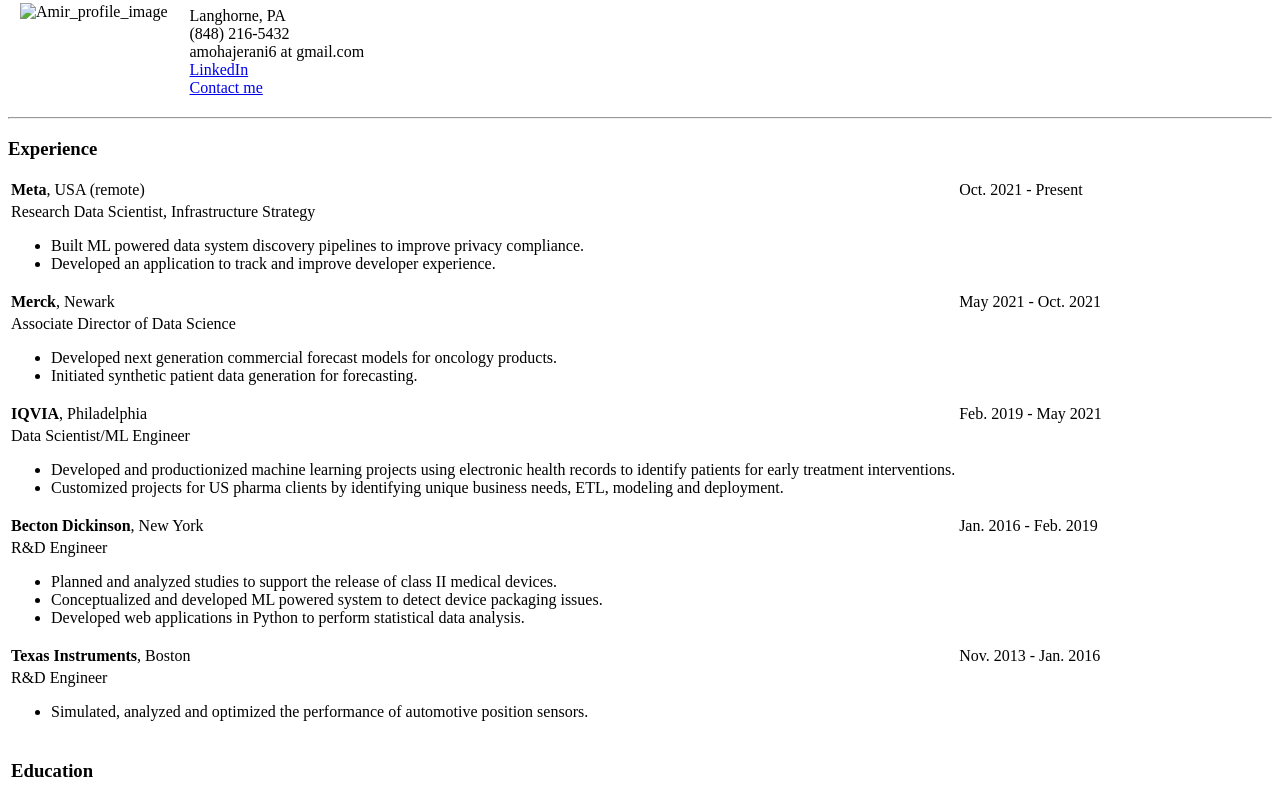
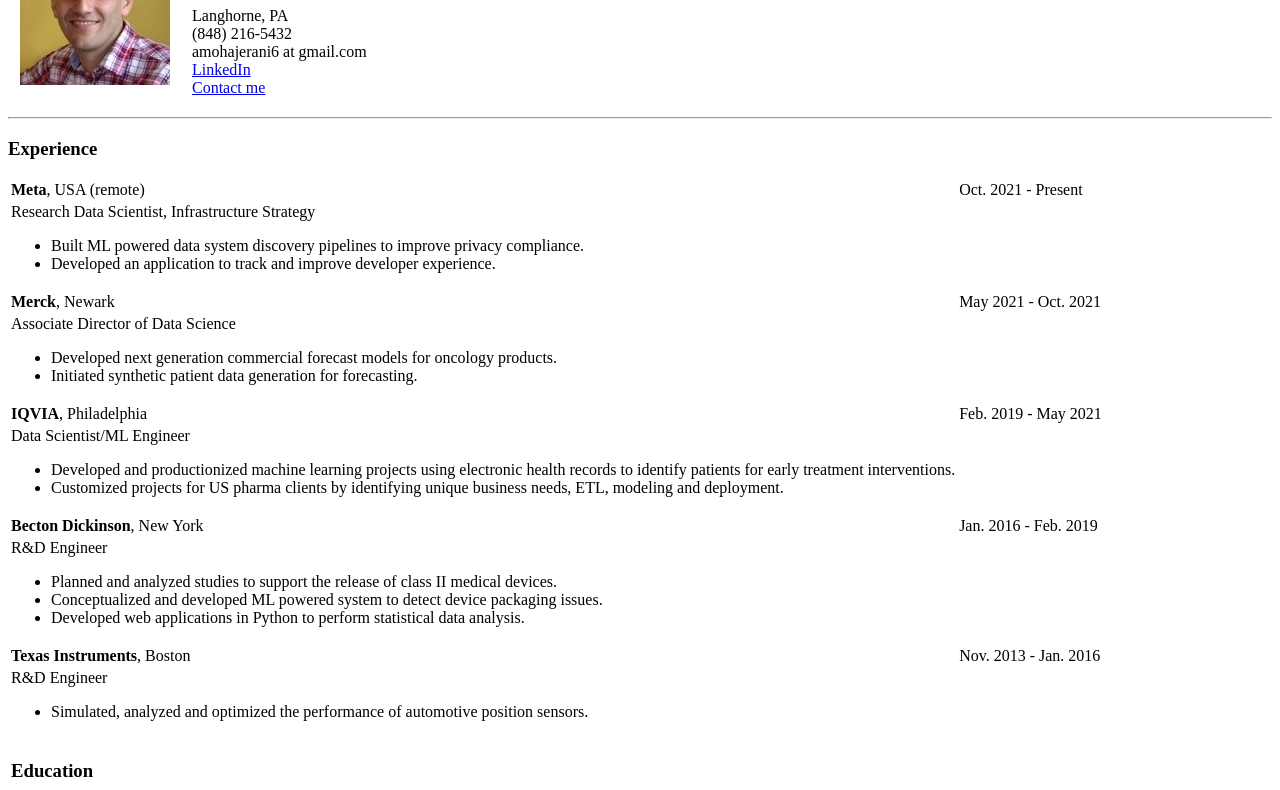
Before and after one commit to amohajerani6/cv, a plain HTML site: page index.html in a window 1280 px wide. Shown: the part 93-883 px from the top of the page. Drawn offline with Linux system fonts and the light colour scheme.

Commit message:
corrected image path

```diff
--- a/index.html
+++ b/index.html
@@ -10,7 +10,7 @@
 
   <table cellpadding='10'>
     <tr>
-      <td><img src="images/profile_picture.jpeg" alt="Amir_profile_image"></td>
+      <td><img src="profile_picture.jpeg" alt="Amir_profile_image"></td>
       <td>
         <h1>Amir Mohajerani</h1>
         Langhorne, PA
```
